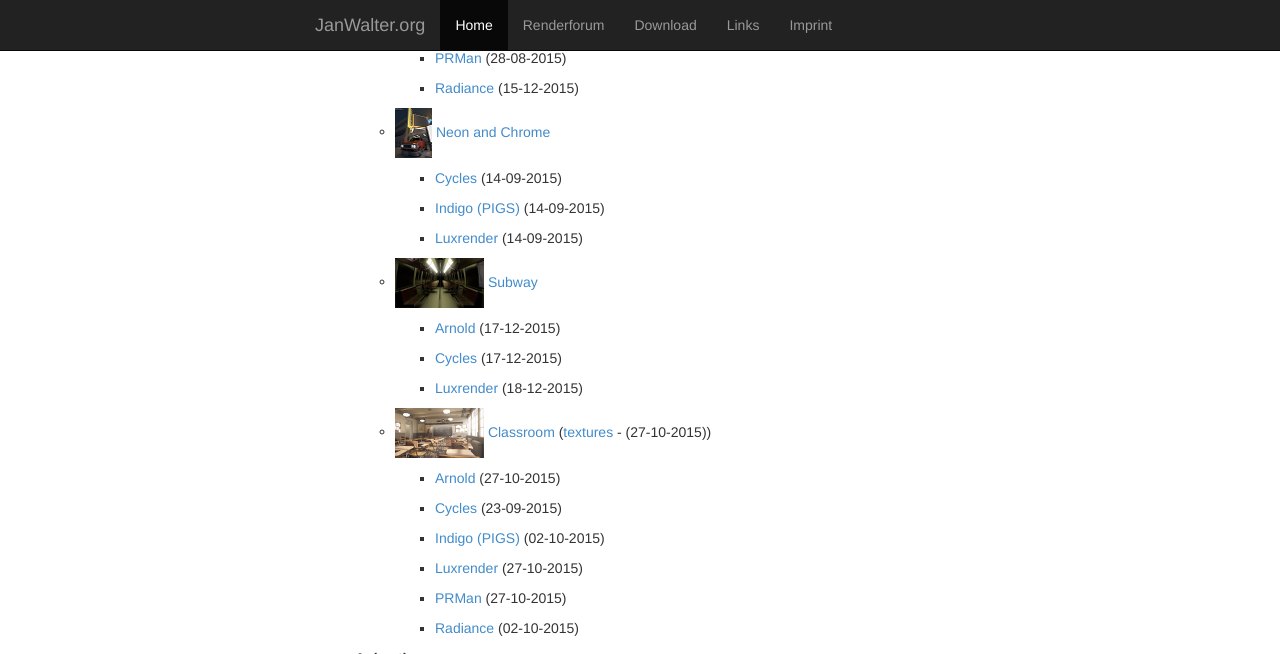
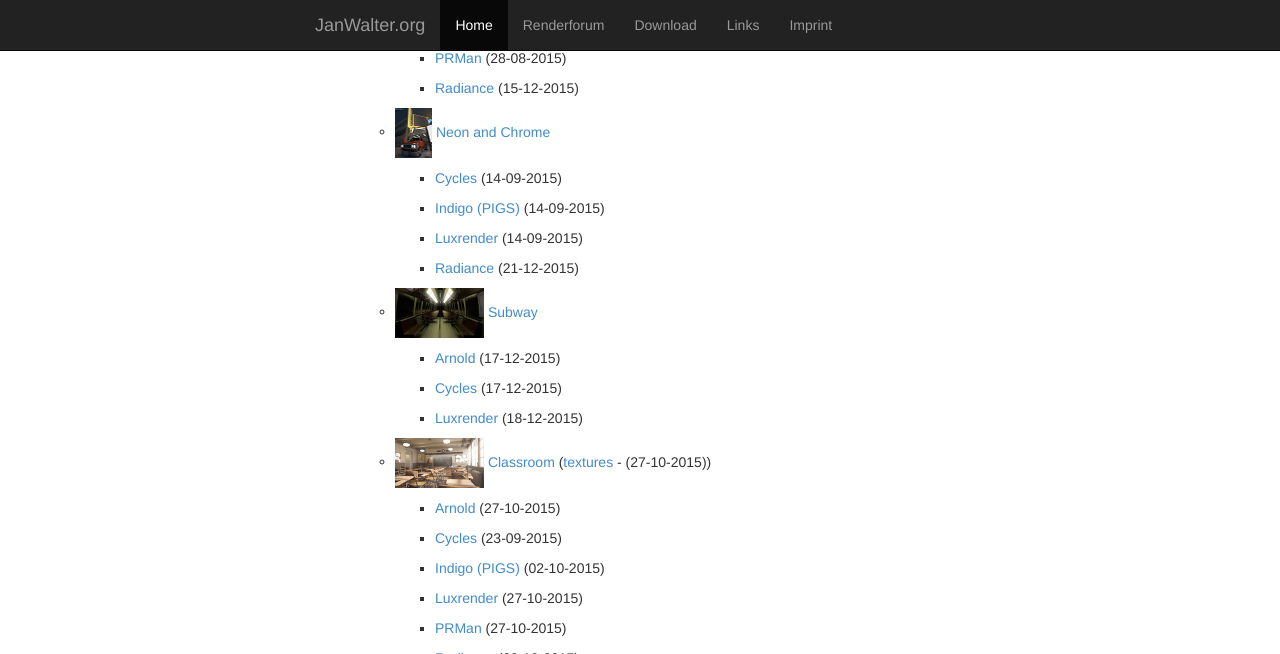
Before and after one commit to wahn/jan_walter_org, a Jekyll site: the page built from download/index.md, in a window 1280 px wide and 900 px high, scrolled down 3782 px, cut to the strip 0-654 px from the top of the window. Built offline with Jekyll 4.4.1, drawn with Linux system fonts in a browser that asks for light colours; Markdown is read by kramdown in place of the engine named in the settings.

Commit message:
Radiance version of the Neon and Chrome scene.

```diff
--- a/download/index.md
+++ b/download/index.md
@@ -294,6 +294,8 @@ Download
 
         + [Luxrender](https://www.janwalter.org/Download/Scenes/neon_and_chrome_lxs.tar.gz) (14-09-2015)
 
+        + [Radiance](https://www.janwalter.org/Download/Scenes/neon_and_chrome_rad.tar.gz) (21-12-2015)
+
     - ![Alt Subway][subway]
        [Subway](https://github.com/wahn/export_multi/tree/master/14_subway)
 
```
